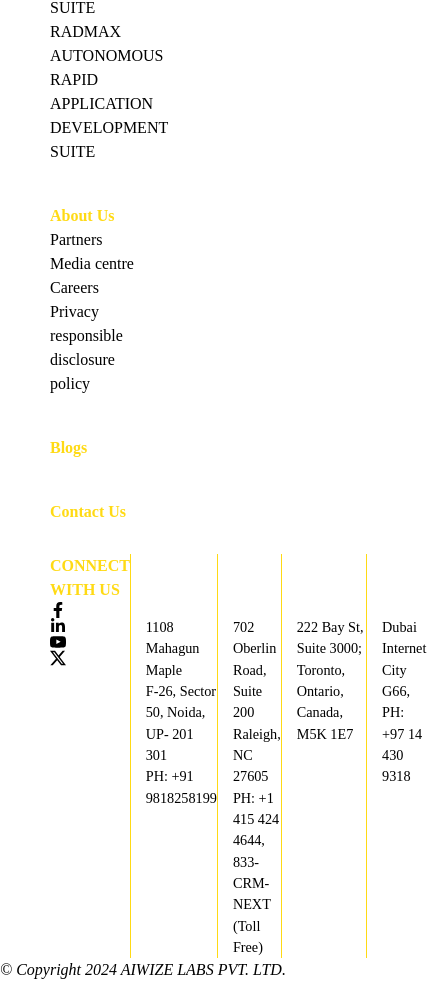
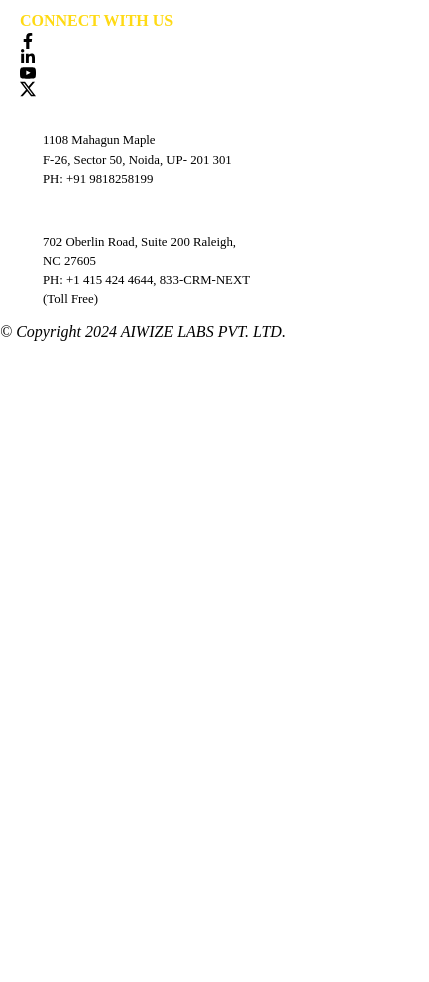
Before and after one commit to svaaksoftware07/AiWize, a React (Vite) app: page / in a window 390 px wide. Shown: the part 5892-6874 px from the top of the page, 429 px wide, since content can reach past the window. After the commit the page ends 6236 px from the top, so only its background shows below. Built offline with nearby package versions, Linux system fonts and the light colour scheme.

Commit message:
footer responsive

```diff
--- a/src/components/footer/Footer.jsx
+++ b/src/components/footer/Footer.jsx
@@ -34,19 +34,19 @@
     },
     {
       title: "Blogs",
-      links: [], // You can add links to blogs if available
+      links: [],
     },
     {
       title: "Contact Us",
-      links: [], // You can add contact information if available
+      links: [],
     },
   ];
 
   return (
-    <div className=" bg-black text-gray-400 flex flex-col gap-20 py-4 footer ">
+    <div className=" bg-black text-gray-400 flex flex-col gap-0 md:gap-20 py-4 footer ">
       <div className="flex justify-around flex-wrap footer1 pt-5">
         <div>
-          <img src="assets/images/navLogo.png" alt="" className="w-30" />
+          <img src="assets/images/navLogo.png" alt="" className="w-32" />
         </div>
         {sections.map((section, index) => (
           <div key={index} className="flex flex-col gap-3 uppercase">
@@ -57,41 +57,41 @@
           </div>
         ))}
       </div>
-      <div className="flex flex-wrap justify-around footer2">
+      <div className="flex flex-wrap md:justify-around footer2">
         <span className="footer2_span">
-          <h3>CONNECT WITH US </h3>
+          <h3 className="text-[1.3rem]">CONNECT WITH US </h3>
           <span className="flex gap-3 text-2xl font-bold m-4 text-white">
-            <FaFacebookF  className="border p-1 rounded-full cursor-pointer"/>
-            <FaLinkedinIn className="border p-1 rounded-full cursor-pointer" />
-            <ImYoutube className="border p-1 rounded-full cursor-pointer" />
-            <BsTwitterX className="border p-1 rounded-full cursor-pointer" />
+            <FaFacebookF  className="border p-1 rounded-full cursor-pointer text-3xl"/>
+            <FaLinkedinIn className="border p-1 rounded-full cursor-pointer  text-3xl" />
+            <ImYoutube className="border p-1 rounded-full cursor-pointer text-3xl" />
+            <BsTwitterX className="border p-1 rounded-full cursor-pointer text-3xl" />
           </span>
         </span>
-        <div className="footer-bottom-text">
+        <div className="footer-bottom-text pl-[15px] border-b-2 md:border-b-0  md:border-l-2 border-[#FFDA14] ">
           <h4> Asia HQ </h4>
           <p>1108 Mahagun Maple</p>
           <p>F-26, Sector 50, Noida, UP- 201 301</p>
           <p>PH: +91 9818258199</p>
         </div>
-        <div className="footer-bottom-text">
+        <div className="footer-bottom-text pl-[15px] md:border-l-2 md:border-[#FFDA14]">
           <h4> USA HQ </h4>
           <p>702 Oberlin Road, Suite 200 Raleigh,</p>
           <p>NC 27605</p>
           <p>PH: +1 415 424 4644, 833-CRM-NEXT</p>
           <p>(Toll Free)</p>
         </div>
-        <div className="footer-bottom-text">
+        {/* <div className="footer-bottom-text pl-[15px] md:border-l-2 md:border-[#FFDA14]">
           <h4> Canada HQ </h4>
           <p>222 Bay St, Suite 3000; Toronto,</p>
           <p>Ontario, Canada, M5K 1E7</p>
         </div>
-        <div className="footer-bottom-text">
+        <div className="footer-bottom-text pl-[15px] md:border-l-2 md:border-[#FFDA14]">
           <h4> MEA HQ </h4>
           <p>Dubai Internet City G66,</p>
           <p>PH: +97 14 430 9318</p>
-        </div>
+        </div> */}
       </div>
-      <address className="flex justify-center text-xs">
+      <address className="flex justify-center text-xs pt-5 md:pt-0">
         © Copyright 2024 AIWIZE LABS PVT. LTD.
       </address>
     </div>
--- a/src/components/footer/style.css
+++ b/src/components/footer/style.css
@@ -1,4 +1,4 @@
-.footer h3{
+/* .footer h3{
     color: #FFDA14;
     font-weight: bold;
 }
@@ -41,29 +41,25 @@
         width: 50%;
         margin-top: 10px;
     }
-}
-
+} */
 
 /*  second tricks */
-/* .footer h3 {
-    color: #FFDA14;
+.footer h3 {
+  color: #ffda14;
   font-weight: bold;
 }
 
 .footer p {
-    font-size: .8rem;
+  font-size: 0.8rem;
 }
 
 .footer2 h4 {
   color: white;
   font-weight: bold;
 }
-
 .footer2 div {
-    padding-left: 15px;
-    border-left: 1px solid #FFDA14;
+  padding: 10px 23px;
 }
-
 @media screen and (min-width: 768px) and (max-width: 979px) {
   .footer1 div {
     width: 50%;
@@ -71,7 +67,7 @@
     box-sizing: border-box;
   }
   .footer2 div {
-        width: 100%;
+    width: 30%;
     padding: 20px;
     box-sizing: border-box;
   }
@@ -80,16 +76,26 @@
 @media screen and (max-width: 767px) {
   .footer1 div {
     width: 100%;
-        padding: 20px;
+    padding: 5px 20px;
     box-sizing: border-box;
   }
-    .footer2, .footer2_span {
+  .footer2,
+  .footer2_span {
     width: 100%;
-        padding: 0 20px;
+    padding: 0 10px;
     box-sizing: border-box;
   }
-    .footer2 div, .footer2_span {
+  .footer2 div,
+  .footer2_span {
     width: 100%;
-        margin-top: 10px;
   }
-} */
+  .footer2 div {
+    width: 80%;
+  }
+  .footer2 {
+    padding: 0 20px;
+  }
+  .footer2_span {
+    padding: 0 0px;
+  }
+}
```
Also changed, not shown: public/assets/images/home/tryWomen.png. Lines whose indentation alone changed are shown as unchanged.
